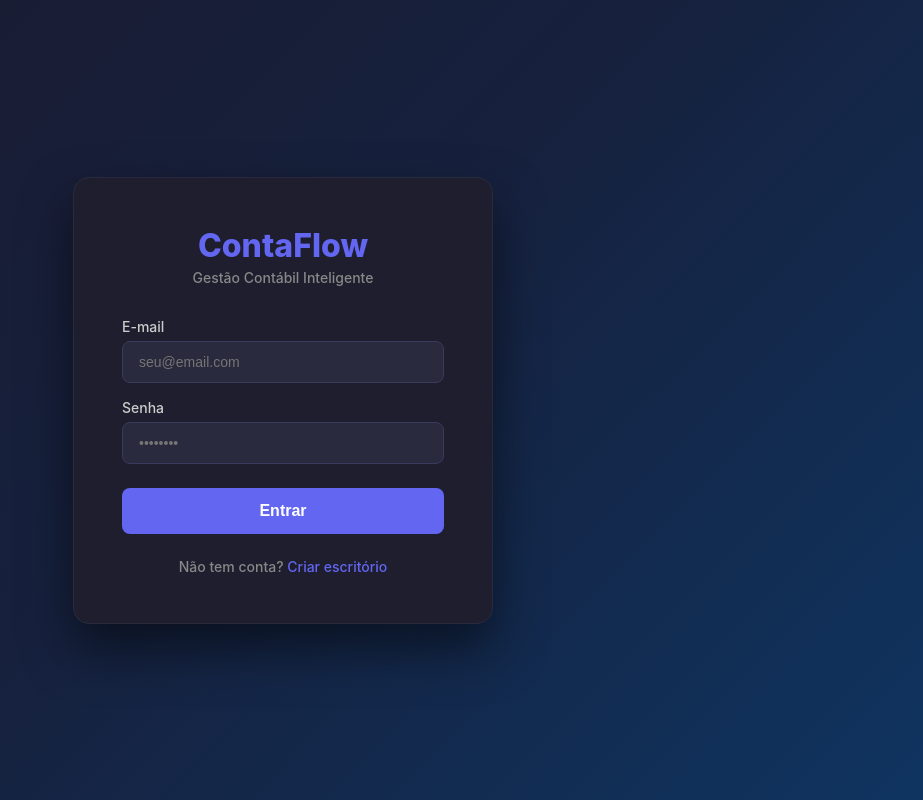
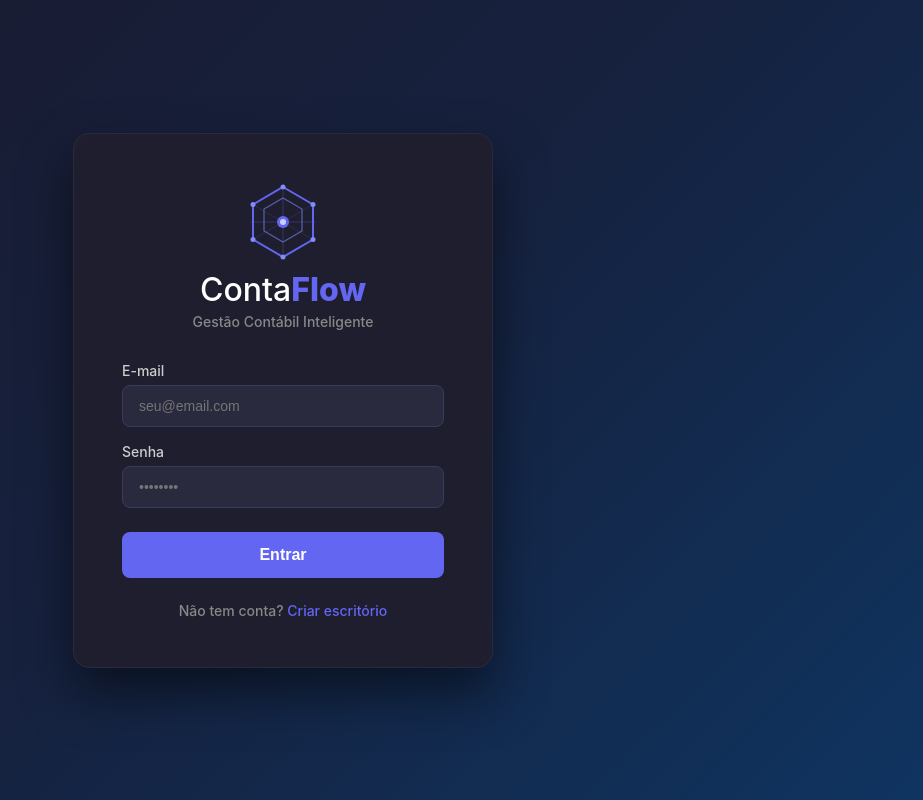
Before and after one commit to CaioflSilva/contaflow-web, a React (Vite) app: page /login in a window 1280 px wide. Shown: the whole page, without its empty margins (357-1280 px from the left). Built offline with nearby package versions, Linux system fonts and the light colour scheme; a web font is replaced by a local one.

Commit message:
feat: logo impactante na tela de login

```diff
--- a/src/pages/Login.jsx
+++ b/src/pages/Login.jsx
@@ -13,7 +13,6 @@ export default function Login() {
     e.preventDefault();
     setLoading(true);
     setErro('');
-
     try {
       const response = await api.post('/auth/login', { email, senha });
       localStorage.setItem('accessToken', response.data.accessToken);
@@ -30,8 +29,25 @@ export default function Login() {
   return (
     <div style={styles.container}>
       <div style={styles.card}>
+
         <div style={styles.logo}>
-          <h1 style={styles.logoText}>ContaFlow</h1>
+          <svg width="80" height="80" viewBox="0 0 160 160" style={{ marginBottom: '8px' }}>
+            <polygon points="80,10 140,45 140,115 80,150 20,115 20,45" fill="none" stroke="#6366f1" strokeWidth="4"/>
+            <polygon points="80,32 118,54 118,98 80,120 42,98 42,54" fill="none" stroke="#818cf8" strokeWidth="2.5" opacity="0.6"/>
+            <line x1="80" y1="15" x2="80" y2="145" stroke="#6366f1" strokeWidth="2" opacity="0.3"/>
+            <line x1="15" y1="80" x2="145" y2="80" stroke="#6366f1" strokeWidth="2" opacity="0.3"/>
+            <line x1="20" y1="45" x2="140" y2="115" stroke="#6366f1" strokeWidth="1.5" opacity="0.25"/>
+            <line x1="140" y1="45" x2="20" y2="115" stroke="#6366f1" strokeWidth="1.5" opacity="0.25"/>
+            <circle cx="80" cy="80" r="12" fill="#6366f1"/>
+            <circle cx="80" cy="80" r="6" fill="#c7d2fe"/>
+            <circle cx="80" cy="10" r="5" fill="#818cf8"/>
+            <circle cx="140" cy="45" r="5" fill="#818cf8"/>
+            <circle cx="140" cy="115" r="5" fill="#818cf8"/>
+            <circle cx="80" cy="150" r="5" fill="#818cf8"/>
+            <circle cx="20" cy="115" r="5" fill="#818cf8"/>
+            <circle cx="20" cy="45" r="5" fill="#818cf8"/>
+          </svg>
+          <h1 style={styles.logoText}><span style={{ color: '#fff' }}>Conta</span>Flow</h1>
           <p style={styles.logoSub}>Gestão Contábil Inteligente</p>
         </div>
 
@@ -47,7 +63,6 @@ export default function Login() {
               required
             />
           </div>
-
           <div style={styles.field}>
             <label style={styles.label}>Senha</label>
             <input
@@ -59,9 +74,7 @@ export default function Login() {
               required
             />
           </div>
-
           {erro && <p style={styles.erro}>{erro}</p>}
-
           <button type="submit" style={styles.button} disabled={loading}>
             {loading ? 'Entrando...' : 'Entrar'}
           </button>
@@ -99,7 +112,13 @@ const styles = {
     boxShadow: '0 25px 50px rgba(0,0,0,0.5)',
     border: '1px solid #2a2a3e',
   },
-  logo: { textAlign: 'center', marginBottom: '32px' },
+  logo: {
+    textAlign: 'center',
+    marginBottom: '32px',
+    display: 'flex',
+    flexDirection: 'column',
+    alignItems: 'center',
+  },
   logoText: { color: '#6366f1', fontSize: '32px', fontWeight: '800', margin: '0' },
   logoSub: { color: '#888', fontSize: '14px', margin: '4px 0 0 0' },
   form: { display: 'flex', flexDirection: 'column', gap: '16px' },
```
Lines whose indentation alone changed are shown as unchanged.
